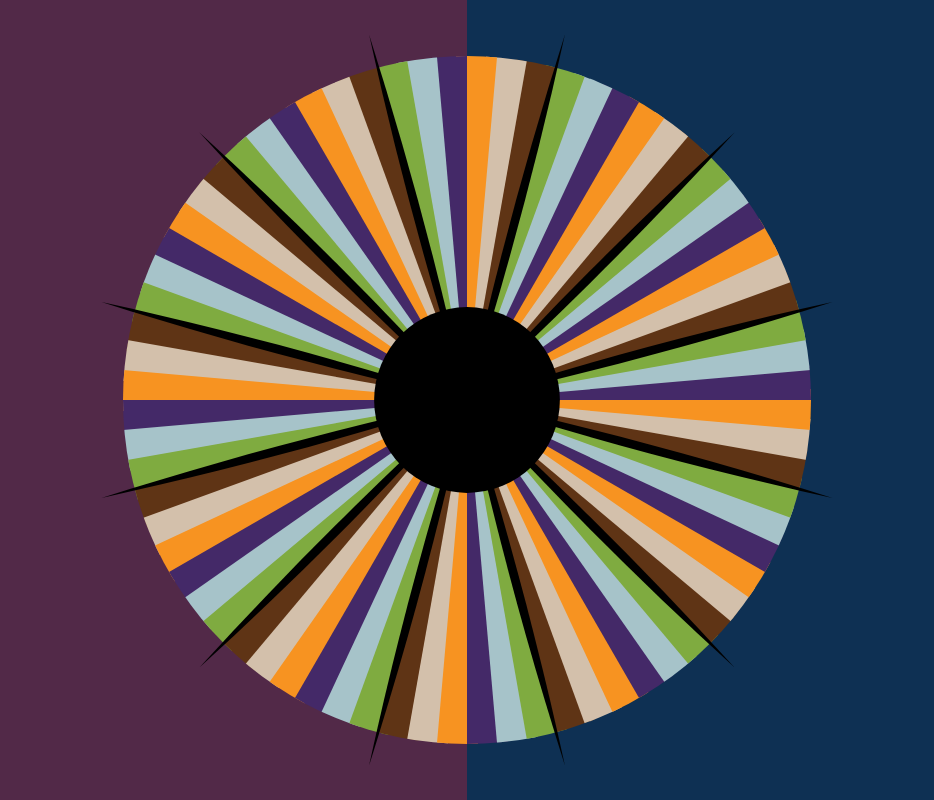
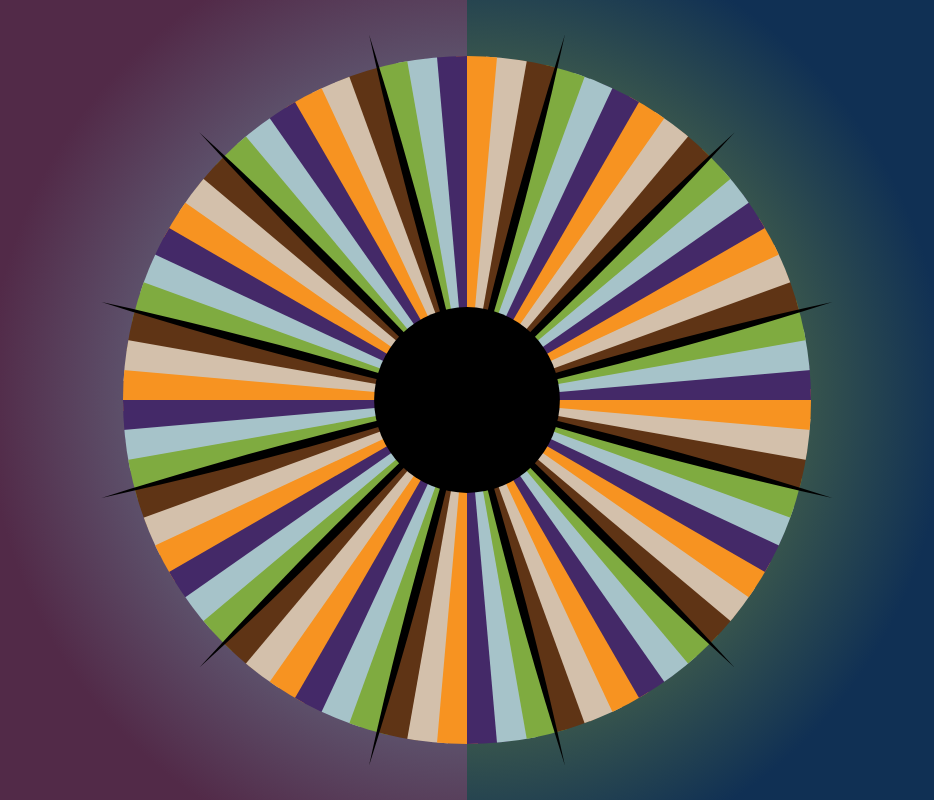
Before and after one commit to Keavon/Interactive-Wheel-Data-Viz, a website built with webpack: page public/index.html in a window 1280 px wide. Shown: the whole page, without its empty margins (173-1107 px from the left). Built offline with nearby package versions, Linux system fonts and the light colour scheme.

Commit message:
Add radial gradient glow to background

```diff
--- a/public/index.html
+++ b/public/index.html
@@ -6,6 +6,7 @@
 		<script src="bundle.js"></script>
 	</head>
 	<body>
+		<div class="background"></div>
 		<div class="wheel">
 			<svg class="slices" viewBox="-100 -100 200 200" data-slices></svg>
 			<svg class="category-separators" viewBox="-100 -100 200 200" data-category-separators></svg>
--- a/src/style.scss
+++ b/src/style.scss
@@ -6,8 +6,10 @@
 :root {
 	--wheel-height-percent-of-page: 86;
 	--hub-height-percent-of-page: 23;
-	--color-background-left: #522948;
-	--color-background-right: #0e3053;
+	--color-background-left: #522a48;
+	--color-background-left-gradient: #77aebf;
+	--color-background-right: #103054;
+	--color-background-right-gradient: #95ac3c;
 	--color-wheel-topic-1: #7fab40;
 	--color-wheel-topic-2: #a6c3c9;
 	--color-wheel-topic-3: #442968;
@@ -26,7 +28,30 @@ body {
 body {
 	display: flex;
 	align-items: center;
-	background: linear-gradient(to right, var(--color-background-left) 50%, var(--color-background-right) 50%);
+}
+
+.background {
+	position: absolute;
+	width: 100%;
+	height: 100%;
+
+	&::before,
+	&::after {
+		content: "";
+		position: absolute;
+		width: 50%;
+		height: 100%;
+	}
+
+	&::before {
+		left: 0;
+		background: radial-gradient(circle closest-corner at center right, var(--color-background-left-gradient) 0%, var(--color-background-left) 120%);
+	}
+
+	&::after {
+		background: radial-gradient(circle closest-corner at center left, var(--color-background-right-gradient) 0%, var(--color-background-right) 120%);
+		right: 0;
+	}
 }
 
 .wheel {
```
